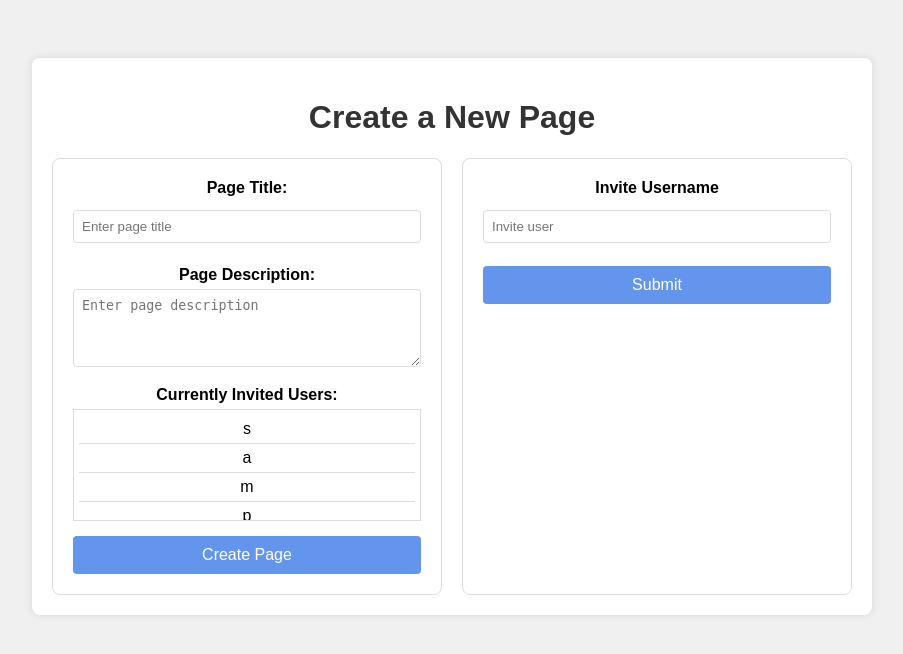
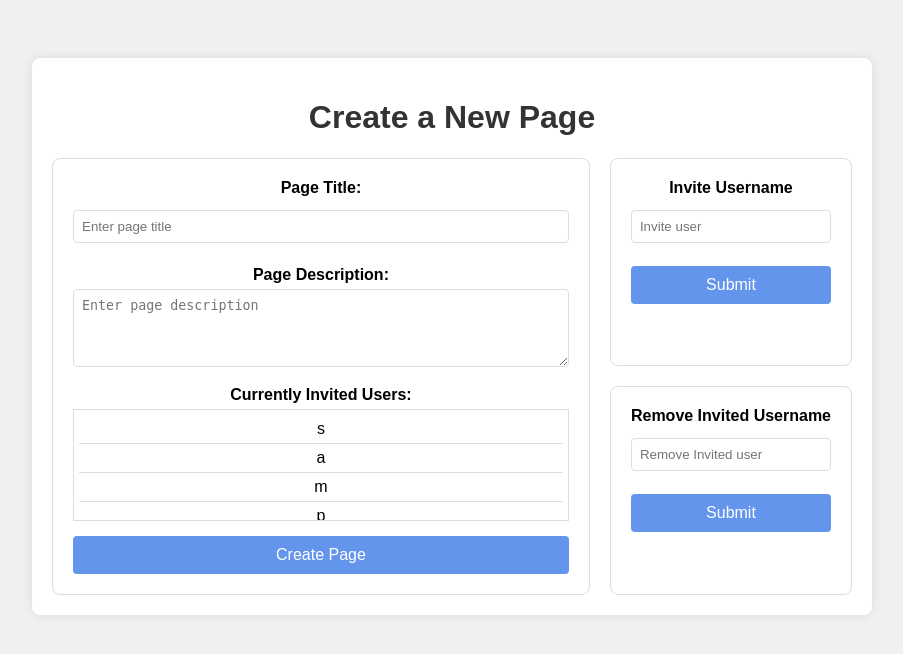
Before and after one commit to FrostSpades/e2ee-messaging-board, a Flask app: page /create-page in a window 1280 px wide. Shown: the top 654 px of the page, without its empty margins (188-1091 px from the left). Run offline with Flask 3, Linux system fonts and the light colour scheme; the visitor is signed in with stand-in values (Sample User, id 1).

Commit message:
Added Deletion For Page Creation User Invites
In the page creation page, users can now delete invited users from the invite list. Also slightly restructured project by dividing the forms.

```diff
--- a/server/app/forms.py
+++ b/server/app/account_forms.py
@@ -1,5 +1,5 @@
 """
-Forms for the website application.
+Forms for the account aspect of the application.
 
 @author Ethan Andrews
 @version 2024.7.14
@@ -31,10 +31,3 @@
     email = StringField('Email', validators=[DataRequired(), Email()])
     password = PasswordField('Password', validators=[DataRequired()])
     submit = SubmitField('Login')
-
-
-class AddUserForm(FlaskForm):
-    """
-    Form for inviting a user to a page.
-    """
-    new_user = StringField('NewUsername', validators=[DataRequired(), Length(min=2, max=20)])
--- a/server/app/account_routes.py
+++ b/server/app/account_routes.py
@@ -5,7 +5,7 @@
 @version 2024.7.14
 """
 from flask import Blueprint, render_template, session, redirect, url_for, flash, request
-from app.forms import RegistrationForm, LoginForm
+from app.account_forms import RegistrationForm, LoginForm
 from app.models import User
 from app import db, login_manager
 from flask_login import login_user, logout_user, login_required, current_user
--- /dev/null
+++ b/server/app/board_forms.py
@@ -0,0 +1,23 @@
+"""
+Forms for the dashboard part of the application.
+
+@author Ethan Andrews
+@version 2024.7.14
+"""
+from flask_wtf import FlaskForm
+from wtforms import StringField, PasswordField, SubmitField, BooleanField
+from wtforms.validators import DataRequired, Length, Email, EqualTo, ValidationError
+
+
+class AddUserForm(FlaskForm):
+    """
+    Form for inviting a user to a page.
+    """
+    new_user = StringField('NewUsername', validators=[DataRequired(), Length(min=2, max=20)])
+
+
+class RemoveUserForm(FlaskForm):
+    """
+    Form for removing a user invite from a page.
+    """
+    remove_user = StringField('RemoveUsername', validators=[DataRequired(), Length(min=2, max=20)])
--- a/server/app/board_routes.py
+++ b/server/app/board_routes.py
@@ -7,7 +7,7 @@
 from flask import Blueprint, render_template, request, redirect, url_for, flash, jsonify, session
 from flask_login import login_required
 from app.account_routes import check_time_since_login as main_check_time_since_login
-from app.forms import AddUserForm
+from app.board_forms import AddUserForm, RemoveUserForm
 from app.models import User
 
 bp = Blueprint('board', __name__)
@@ -32,8 +32,9 @@
     :return:
     """
     add_user_form = AddUserForm()
+    remove_user_form = RemoveUserForm()
 
-    return render_template('create_page.html', title='Create Page', add_user_form=add_user_form)
+    return render_template('create_page.html', title='Create Page', add_user_form=add_user_form, remove_user_form=remove_user_form)
 
 
 @bp.route('/create-page/add-user', methods=['POST'])
@@ -45,19 +46,38 @@
     add_user_form = AddUserForm()
     if add_user_form.validate_on_submit():
         # If user exists, add it to the list of invites
-        if User.query.filter_by(username=add_user_form.username.data).first() is not None:
+        if User.query.filter_by(username=add_user_form.new_user.data).first() is not None:
             # Initialize session if not already initialized
             if "invite_users" not in session:
                 session['invite_users'] = []
 
             # Add user to the invite user list
-            if add_user_form.username.data not in session['invite_users']:
-                session['invite_users'].append(add_user_form.username.data)
+            if add_user_form.new_user.data not in session['invite_users']:
+                session['invite_users'].append(add_user_form.new_user.data)
 
             session.update()
             return jsonify({"success": True, "message": "Successfully Added User", "invite_users": session['invite_users']})
         else:
             return jsonify({"success": False, "message": "Cannot add user", "invite_users": session['invite_users']})
+    else:
+        return jsonify({"success": False, "message": "Invalid data", "invite_users": session['invite_users']})
+
+
+@bp.route('/create-page/remove-user', methods=['POST'])
+def remove_user():
+    """
+    Handles removing users for page through AJAX request.
+    :return: json object
+    """
+    remove_user_form = RemoveUserForm()
+    if remove_user_form.validate_on_submit():
+        # Remove user if it exists in the user's session
+        if "invite_users" in session and remove_user_form.remove_user.data in session['invite_users']:
+            session['invite_users'].remove(remove_user_form.remove_user.data)
+            session.update()
+            return jsonify({"success": True, "message": "Successfully Removed User", "invite_users": session['invite_users']})
+        else:
+            return jsonify({"success": False, "message": "Could Not Remove User", "invite_users": session['invite_users']})
     else:
         return jsonify({"success": False, "message": "Invalid data", "invite_users": session['invite_users']})
 
--- a/server/app/static/css/styles.css
+++ b/server/app/static/css/styles.css
@@ -118,11 +118,19 @@
 /* Ensure the forms container uses flexbox layout */
 .forms-container {
     display: flex;
+    justify-content: space-between; /* Adjust spacing between forms */
     gap: 20px; /* Adjust the gap between forms as needed */
 }
 
-/* Ensure forms take up equal space */
-#add-user-form, #create-page-form {
+/* Style for the forms inside add-user-forms */
+.add-user-forms {
+    display: flex;
+    flex-direction: column;
+    gap: 20px; /* Adjust the gap between the stacked forms as needed */
+}
+
+/* Ensure create-page-form and add-user-forms take up equal space */
+#add-user-form, #create-page-form, #remove-user-form {
     flex: 1; /* Make both forms take up equal space */
     padding: 20px;
     border: 1px solid #ddd;
@@ -168,21 +176,3 @@
 button:hover {
     background-color: dodgerblue;
 }
-
-.scrollable-container {
-    height: 100px; /* Fixed height for the container */
-    overflow-y: auto; /* Enable vertical scrolling */
-    border: 1px solid #ddd; /* Optional: border around the container */
-    padding: 5px; /* Optional: padding inside the container */
-}
-
-.scrollable-list {
-    list-style-type: none; /* Remove default list styling */
-    padding: 0;
-    margin: 0;
-}
-
-.scrollable-list li {
-    padding: 5px;
-    border-bottom: 1px solid #ddd; /* Optional: border between items */
-}
--- a/server/app/static/js/dashboard-manager.js
+++ b/server/app/static/js/dashboard-manager.js
@@ -5,8 +5,8 @@
         .catch(error => console.error('Error:', error));
 });
 
-/*
-  Method for handling inviting users to page.
+/**
+ * Method for handling inviting users to page.
  */
 function addUser() {
     const form = document.getElementById('add-user-form');
@@ -21,9 +21,25 @@
     .catch(error => console.error('Error:', error));
 }
 
-/*
-  Method for updating the create_page screen.
-  @param {json} data - The json object returned from the AJAX request
+/**
+ * Method for handling removing users to the page.
+ */
+function removeUser() {
+    const form = document.getElementById('remove-user-form');
+    const form_data = new FormData(form);
+
+    fetch('/create-page/remove-user', {
+        method: 'POST',
+        body: form_data
+    })
+    .then(response => response.json())
+    .then(updateScreen)
+    .catch(error => console.error('Error:', error));
+}
+
+/**
+ * Method for updating the create_page screen.
+ * @param data - The json object returned from the AJAX request
  */
 function updateScreen(data) {
     // Update the user list
--- a/server/app/templates/create_page.html
+++ b/server/app/templates/create_page.html
@@ -27,6 +27,7 @@
                 </div>
                 <button type="submit">Create Page</button>
             </form>
+            <div class="add-user-forms">
                 <form id="add-user-form">
                     {{ add_user_form.hidden_tag() }}
                     <div class="form-group">
@@ -35,6 +36,15 @@
                     </div>
                     <button type="button" onclick="addUser()">Submit</button>
                 </form>
+                <form id="remove-user-form">
+                    {{ remove_user_form.hidden_tag() }}
+                    <div class="form-group">
+                        <label>Remove Invited Username</label>
+                        {{ remove_user_form.remove_user(placeholder="Remove Invited user", autocomplete="remove-user") }}
+                    </div>
+                    <button type="button" onclick="removeUser()">Submit</button>
+                </form>
+            </div>
         </div>
     </div>
     <script src="{{ url_for('static', filename='js/dashboard-manager.js') }}"></script>
```
Lines whose indentation alone changed are shown as unchanged.
